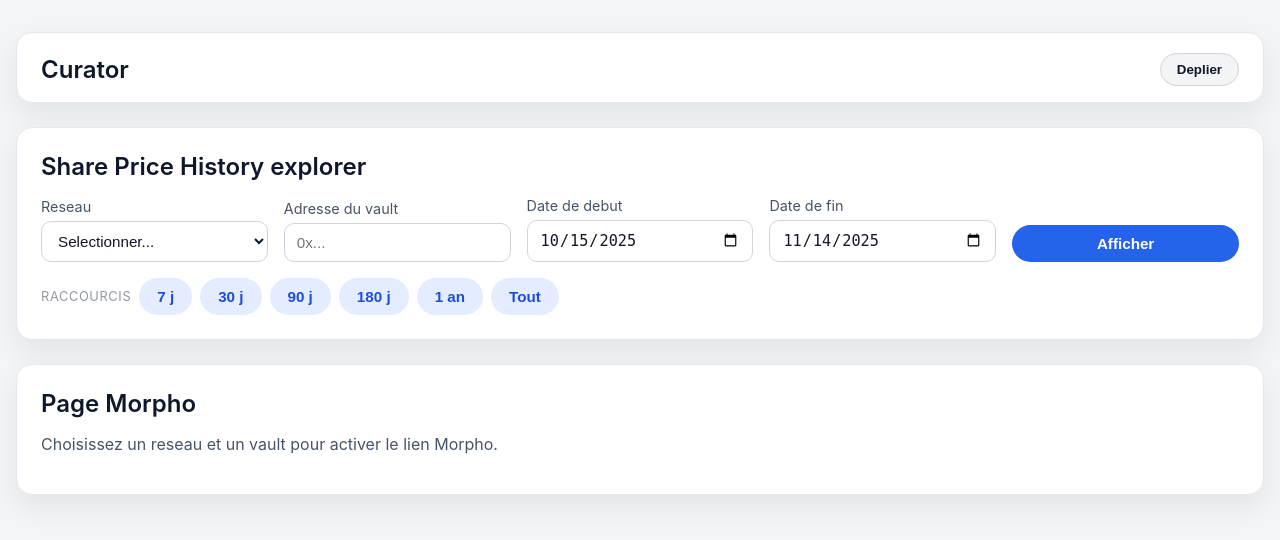
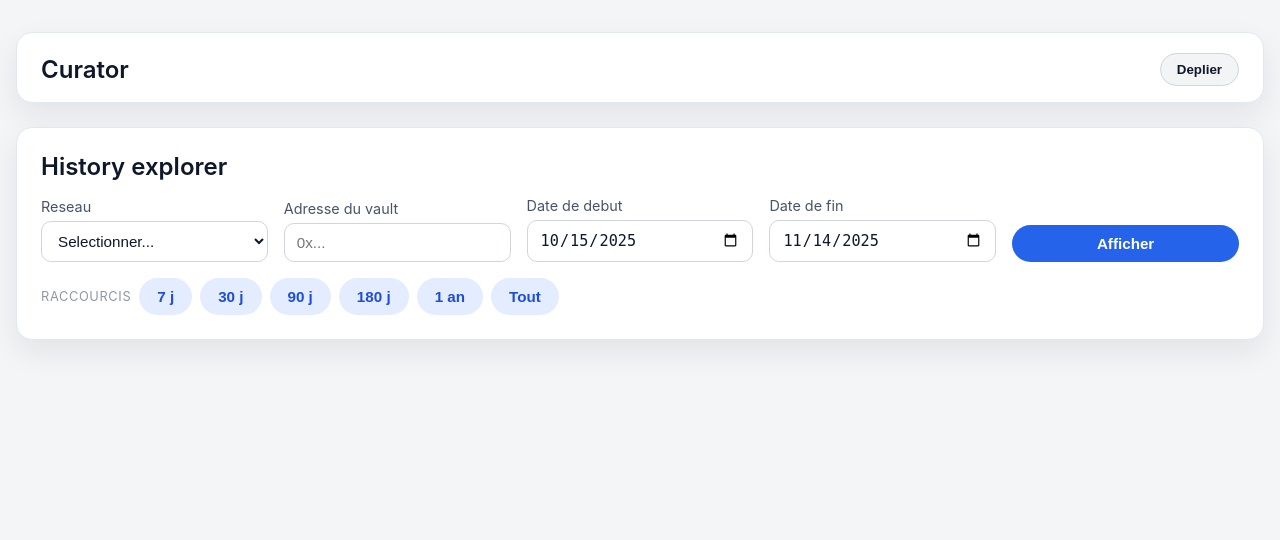
Before and after one commit to antoinerame/vaults, a Flask app: page / in a window 1280 px wide. Shown: the top 540 px of the page. Run offline with Flask 3, Linux system fonts and the light colour scheme.

Commit message:
change page disposition + pnl

```diff
--- a/app.py
+++ b/app.py
@@ -25,9 +25,7 @@
 DEFAULT_RANGE_DAYS = 30
 CURATOR_VAULT_WINDOW_DAYS = 30
 CURATOR_VAULT_CACHE_TTL = 1800  # 30 minutes
-CURATOR_VAULT_CACHE: Dict[
-    Tuple[str, int, int, int], Dict[str, Any]
-] = {}
+CURATOR_VAULT_CACHE: Dict[Tuple[str, int, int, int], Dict[str, Any]] = {}
 
 
 def _format_usd_short(value: Optional[float]) -> str:
@@ -271,7 +269,9 @@
     pnl_label = "N/A"
     tvl_change_label = "N/A"
     tvl_pct_label = "N/A"
+    metrics = None
     try:
+        metrics = None
         history_points = fetch_vault_history_timeseries(
             vault_address=address,
             chain_id=chain_id,
@@ -291,10 +291,13 @@
     except Exception:
         pass
 
+    pnl_abs = metrics.get("pnl_abs") if metrics else None
     data = {
         "pnl_30d_label": pnl_label,
+        "pnl_abs_label": _format_usd_short(pnl_abs),
         "tvl_change_30d": tvl_change_label,
         "tvl_pct_30d": tvl_pct_label,
+        "pnl_abs_raw": pnl_abs,
     }
     CURATOR_VAULT_CACHE[key] = {"timestamp": now, "data": data}
     return data
@@ -554,7 +557,7 @@
                         }
                     )
                 curator_vaults.sort(
-                    key=lambda vault: vault.get("total_assets_usd") or 0.0,
+                    key=lambda vault: abs(vault.get("pnl_abs_raw") or 0.0),
                     reverse=True,
                 )
         except Exception as exc:  # pragma: no cover
@@ -590,6 +593,7 @@
         performance_summary=performance_summary,
         risk_summary=False,
         tvl_window_summary=tvl_window_summary,
+        curator_window_days=CURATOR_VAULT_WINDOW_DAYS,
     )
 
 
--- a/templates/index.html
+++ b/templates/index.html
@@ -431,7 +431,7 @@
               </small>
             </span>
             <span style="font-size:0.85rem;color:#475467;">
-              PnL 30j: {{ vault.pnl_30d_label }}
+              PnL 30j: {{ vault.pnl_30d_label }} ({{ vault.pnl_abs_label }})
             </span>
             <a href="{{ url_for(
                     'index',
@@ -455,7 +455,7 @@
     </section>
 
     <section class="panel">
-      <h1>Share Price History explorer</h1>
+      <h1>History explorer</h1>
       <form id="controls-form" method="get">
         <input type="hidden" name="full_history" id="full-history-input" value="{{ 1 if full_history else 0 }}" />
         <input type="hidden" name="curator" value="{{ curator_query }}" />
@@ -506,37 +506,17 @@
       {% endif %}
     </section>
 
-    {% if chart_points %}
+    {% if current_vault %}
     <section class="panel">
-      <h2>Evolution du share price (USD)</h2>
-      <div class="chart-wrapper">
-        <canvas id="sharePriceChart"></canvas>
-      </div>
-      {% if summary %}
-      <div class="chart-summary">
-        <div class="summary-card">
-          <h3>{% if summary.is_full_history %}Premiere valeur{% else %}Depart{% endif %}</h3>
-          <strong>{{ "%.6f"|format(summary.start_price) }} $</strong>
-          <small>{{ summary.start_label }}</small>
-        </div>
-        <div class="summary-card">
-          <h3>{% if summary.is_full_history %}Derniere valeur{% else %}Arrivee{% endif %}</h3>
-          <strong>{{ "%.6f"|format(summary.end_price) }} $</strong>
-          <small>{{ summary.end_label }}</small>
-        </div>
-        <div class="summary-card">
-          <h3>PnL</h3>
-          <strong>{{ "%.4f"|format(summary.pnl_decimal * 100) }} %</strong>
-          <small>net de fees</small>
-        </div>
+      {% if morpho_url %}
+      <div
+        style="display:flex;flex-wrap:inherit;gap:12px;align-items:center;margin-bottom:12px; justify-content: space-between;">
+        <h2>Vault actuel</h2>
+        <a class="badge badge-gray" href="{{ morpho_url }}" target="_blank" rel="noopener noreferrer">
+          Ouvrir le vault sur Morpho
+        </a>
       </div>
       {% endif %}
-    </section>
-    {% endif %}
-
-    {% if current_vault %}
-    <section class="panel">
-      <h2>Vault actuel</h2>
       <div class="vault-info">
         <div style="display:flex;flex-wrap:wrap;gap:12px;align-items:center;">
           <h3 style="margin:0;">{{ current_vault.name }} ({{ current_vault.symbol }})</h3>
@@ -712,7 +720,7 @@
     </section>
     {% endif %}
 
-    <section class="panel">
+    <!-- <section class="panel">
       <h2>Page Morpho</h2>
       {% if morpho_url %}
       <div style="display:flex;flex-wrap:wrap;gap:12px;align-items:center;margin-bottom:12px;">
```
Also changed, not shown: other parts of templates/index.html (+54 -26 lines).
